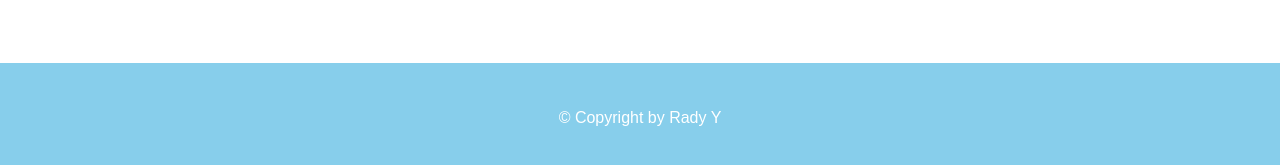
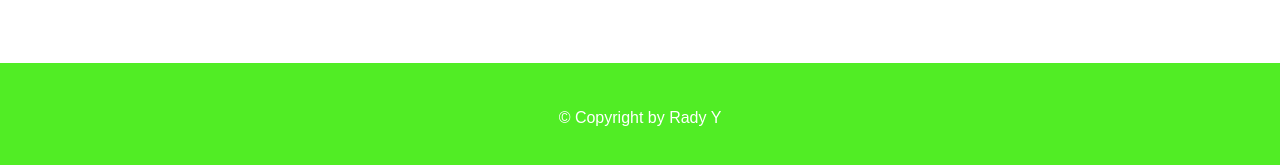
Before and after one commit to lieptoeu/PNC-Canteen-C, a plain HTML site: page index.html in a window 1280 px wide. Shown: the part 1726-1891 px from the top of the page. Drawn offline with Linux system fonts and the light colour scheme.

Commit message:
#2 change bg-footer

```diff
--- a/css/main.css
+++ b/css/main.css
@@ -165,7 +165,7 @@ iframe {
 }
 /* footer */
 footer {
-    background: skyblue;
+    background: rgb(81, 237, 37);
     padding: 30px;
     text-align: center;
     color: #fff;
```
